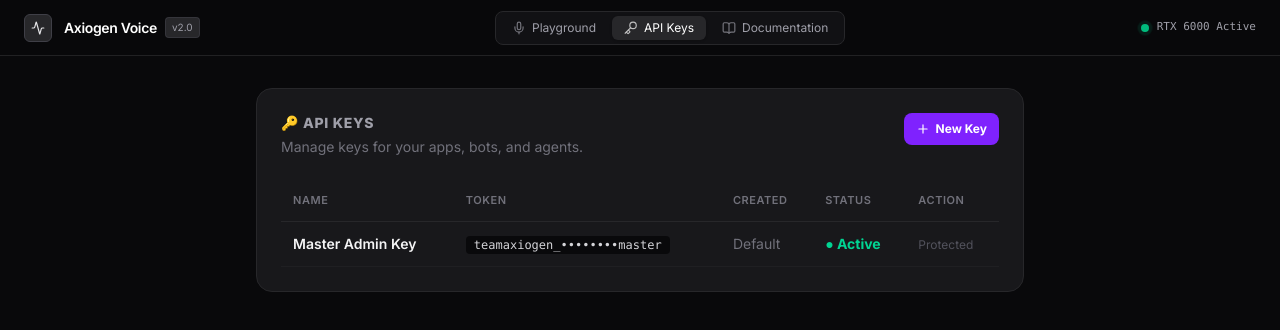
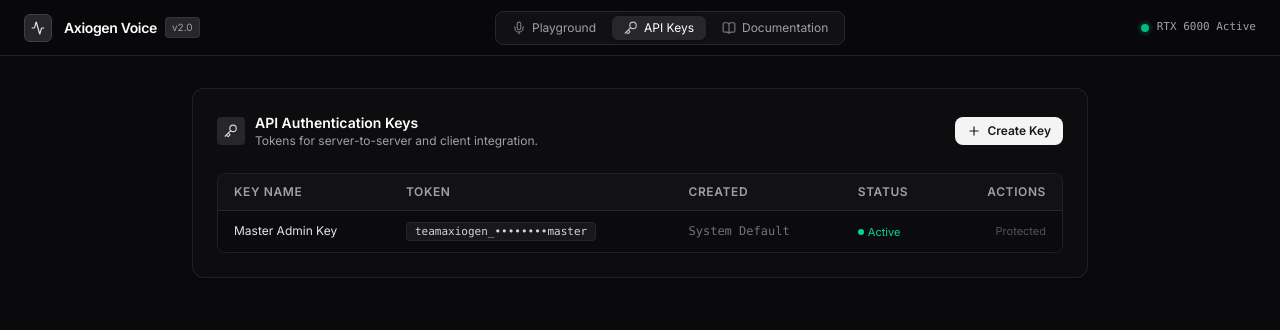
Before and after one commit to axiogenai/axiogen-voice-web, a React (Vite) app: page / in a window 1280 px wide. Both pictures are taken after a click on the button "API Keys". Shown: the top 330 px of the page. Built offline with nearby package versions, Linux system fonts and the light colour scheme.

Commit message:
feat: modern enterprise UI redesign (no emojis, professional styling) for src/components/ApiKeysTab.tsx

```diff
--- a/src/components/ApiKeysTab.tsx
+++ b/src/components/ApiKeysTab.tsx
@@ -1,5 +1,5 @@
 import { useState } from 'react'
-import { X, Plus } from 'lucide-react'
+import { X, Plus, Key } from 'lucide-react'
 
 interface ApiKey {
   id: string
@@ -14,7 +14,7 @@
       id: 'master',
       name: 'Master Admin Key',
       key: 'teamaxiogen_admin_master',
-      created: 'Default',
+      created: 'System Default',
     },
   ])
   const [showModal, setShowModal] = useState(false)
@@ -28,7 +28,7 @@
         .join('')
     setKeys(prev => [
       ...prev,
-      { id: Date.now().toString(), name: newName || 'Untitled', key, created: 'Just now' },
+      { id: Date.now().toString(), name: newName || 'Default Key', key, created: 'Just now' },
     ])
     setNewName('')
     setShowModal(false)
@@ -37,51 +37,61 @@
   const mask = (k: string) => k.slice(0, 8) + '••••••••' + k.slice(-4)
 
   return (
-    <div className="max-w-3xl mx-auto">
-      <div className="rounded-2xl border border-zinc-800 bg-zinc-900 p-6">
-        <div className="flex items-start justify-between mb-6">
+    <div className="max-w-4xl mx-auto space-y-6">
+      <div className="rounded-xl border border-zinc-800/80 bg-zinc-900/30 p-6">
+        <div className="flex items-center justify-between mb-6">
+          <div className="flex items-center gap-2.5">
+            <div className="flex h-7 w-7 items-center justify-center rounded bg-zinc-800 text-zinc-300">
+              <Key className="h-3.5 w-3.5" />
+            </div>
             <div>
-            <h2 className="text-sm font-extrabold uppercase tracking-wider text-zinc-400">🔑 API Keys</h2>
-            <p className="text-sm text-zinc-500 mt-1">Manage keys for your apps, bots, and agents.</p>
+              <h2 className="text-sm font-semibold text-white">API Authentication Keys</h2>
+              <p className="text-xs text-zinc-400">Tokens for server-to-server and client integration.</p>
+            </div>
           </div>
           <button
+            type="button"
             onClick={() => setShowModal(true)}
-            className="flex items-center gap-1.5 rounded-lg bg-violet-600 px-3 py-2 text-xs font-bold text-white hover:bg-violet-500 transition-colors"
+            className="flex items-center gap-1.5 rounded-lg bg-zinc-100 px-3 py-1.5 text-xs font-semibold text-zinc-900 hover:bg-white transition-colors cursor-pointer"
           >
-            <Plus size={14} /> New Key
+            <Plus className="h-3.5 w-3.5" /> Create Key
           </button>
         </div>
 
-        <table className="w-full text-sm">
+        <div className="overflow-hidden rounded-lg border border-zinc-800/80">
+          <table className="w-full text-xs text-left">
             <thead>
-            <tr className="border-b border-zinc-800">
-              {['Name', 'Token', 'Created', 'Status', 'Action'].map(h => (
-                <th key={h} className="text-left py-3 px-3 text-[11px] font-semibold uppercase tracking-wider text-zinc-500">
-                  {h}
-                </th>
-              ))}
+              <tr className="border-b border-zinc-800 bg-zinc-900/50">
+                <th className="py-2.5 px-4 font-semibold uppercase tracking-wider text-zinc-400">Key Name</th>
+                <th className="py-2.5 px-4 font-semibold uppercase tracking-wider text-zinc-400">Token</th>
+                <th className="py-2.5 px-4 font-semibold uppercase tracking-wider text-zinc-400">Created</th>
+                <th className="py-2.5 px-4 font-semibold uppercase tracking-wider text-zinc-400">Status</th>
+                <th className="py-2.5 px-4 font-semibold uppercase tracking-wider text-zinc-400 text-right">Actions</th>
               </tr>
             </thead>
-          <tbody>
+            <tbody className="divide-y divide-zinc-800/60 bg-zinc-950/40">
               {keys.map(k => (
-              <tr key={k.id} className="border-b border-zinc-800/50">
-                <td className="py-3 px-3 font-semibold">{k.name}</td>
-                <td className="py-3 px-3">
-                  <code className="rounded bg-zinc-950 px-2 py-0.5 text-xs text-zinc-300">
+                <tr key={k.id} className="hover:bg-zinc-900/30 transition-colors">
+                  <td className="py-3 px-4 font-medium text-zinc-200">{k.name}</td>
+                  <td className="py-3 px-4">
+                    <code className="rounded bg-zinc-900 px-2 py-0.5 font-mono text-[11px] text-zinc-300 border border-zinc-800">
                       {k.id === 'master' ? 'teamaxiogen_••••••••master' : mask(k.key)}
                     </code>
                   </td>
-                <td className="py-3 px-3 text-zinc-500">{k.created}</td>
-                <td className="py-3 px-3">
-                  <span className="font-bold text-emerald-400">● Active</span>
+                  <td className="py-3 px-4 text-zinc-500 font-mono">{k.created}</td>
+                  <td className="py-3 px-4">
+                    <span className="inline-flex items-center gap-1 text-[11px] font-medium text-emerald-400">
+                      <span className="h-1.5 w-1.5 rounded-full bg-emerald-400"></span> Active
+                    </span>
                   </td>
-                <td className="py-3 px-3">
+                  <td className="py-3 px-4 text-right">
                     {k.id === 'master' ? (
-                    <span className="text-zinc-600 text-xs">Protected</span>
+                      <span className="text-[11px] text-zinc-600">Protected</span>
                     ) : (
                       <button
+                        type="button"
                         onClick={() => setKeys(prev => prev.filter(x => x.id !== k.id))}
-                      className="text-xs font-semibold text-red-400 hover:text-red-300"
+                        className="text-[11px] font-medium text-red-400 hover:text-red-300 transition-colors cursor-pointer"
                       >
                         Revoke
                       </button>
@@ -92,38 +102,45 @@
             </tbody>
           </table>
         </div>
+      </div>
 
       {/* Modal */}
       {showModal && (
-        <div className="fixed inset-0 z-50 flex items-center justify-center bg-black/70 backdrop-blur-sm">
-          <div className="w-full max-w-sm rounded-2xl border border-zinc-700 bg-zinc-900 p-6 shadow-2xl">
-            <div className="flex items-center justify-between mb-4">
-              <h3 className="text-base font-bold">Create API Key</h3>
-              <button onClick={() => setShowModal(false)} className="text-zinc-500 hover:text-white">
-                <X size={18} />
+        <div className="fixed inset-0 z-50 flex items-center justify-center bg-black/80 backdrop-blur-sm">
+          <div className="w-full max-w-sm rounded-xl border border-zinc-700 bg-zinc-900 p-5 shadow-2xl space-y-4">
+            <div className="flex items-center justify-between">
+              <h3 className="text-sm font-semibold text-white">Create New API Key</h3>
+              <button
+                type="button"
+                onClick={() => setShowModal(false)}
+                className="text-zinc-500 hover:text-zinc-300 cursor-pointer"
+              >
+                <X className="h-4 w-4" />
               </button>
             </div>
-            <p className="text-sm text-zinc-500 mb-4">Name this key to identify the app using it.</p>
+            <p className="text-xs text-zinc-400">Specify an identifier name for the client application.</p>
             <input
               autoFocus
               value={newName}
               onChange={e => setNewName(e.target.value)}
               onKeyDown={e => e.key === 'Enter' && createKey()}
-              placeholder="e.g. Discord-Bot, Mobile-App"
-              className="w-full rounded-lg border border-zinc-700 bg-zinc-950 px-3 py-2 text-sm outline-none focus:border-violet-500 mb-4"
+              placeholder="e.g. Production-Service, Discord-Bot"
+              className="w-full rounded-lg border border-zinc-700 bg-zinc-950 px-3 py-2 text-xs text-white placeholder-zinc-500 outline-none focus:border-zinc-500"
             />
-            <div className="flex justify-end gap-2">
+            <div className="flex justify-end gap-2 pt-2">
               <button
+                type="button"
                 onClick={() => setShowModal(false)}
-                className="rounded-lg border border-zinc-700 px-4 py-2 text-sm font-semibold hover:bg-zinc-800"
+                className="rounded-lg border border-zinc-700 px-3 py-1.5 text-xs font-medium text-zinc-300 hover:bg-zinc-800 cursor-pointer"
               >
                 Cancel
               </button>
               <button
+                type="button"
                 onClick={createKey}
-                className="rounded-lg bg-violet-600 px-4 py-2 text-sm font-bold text-white hover:bg-violet-500"
+                className="rounded-lg bg-zinc-100 px-3 py-1.5 text-xs font-semibold text-zinc-900 hover:bg-white cursor-pointer"
               >
-                Generate
+                Create Key
               </button>
             </div>
           </div>
```
Lines whose indentation alone changed are shown as unchanged.
